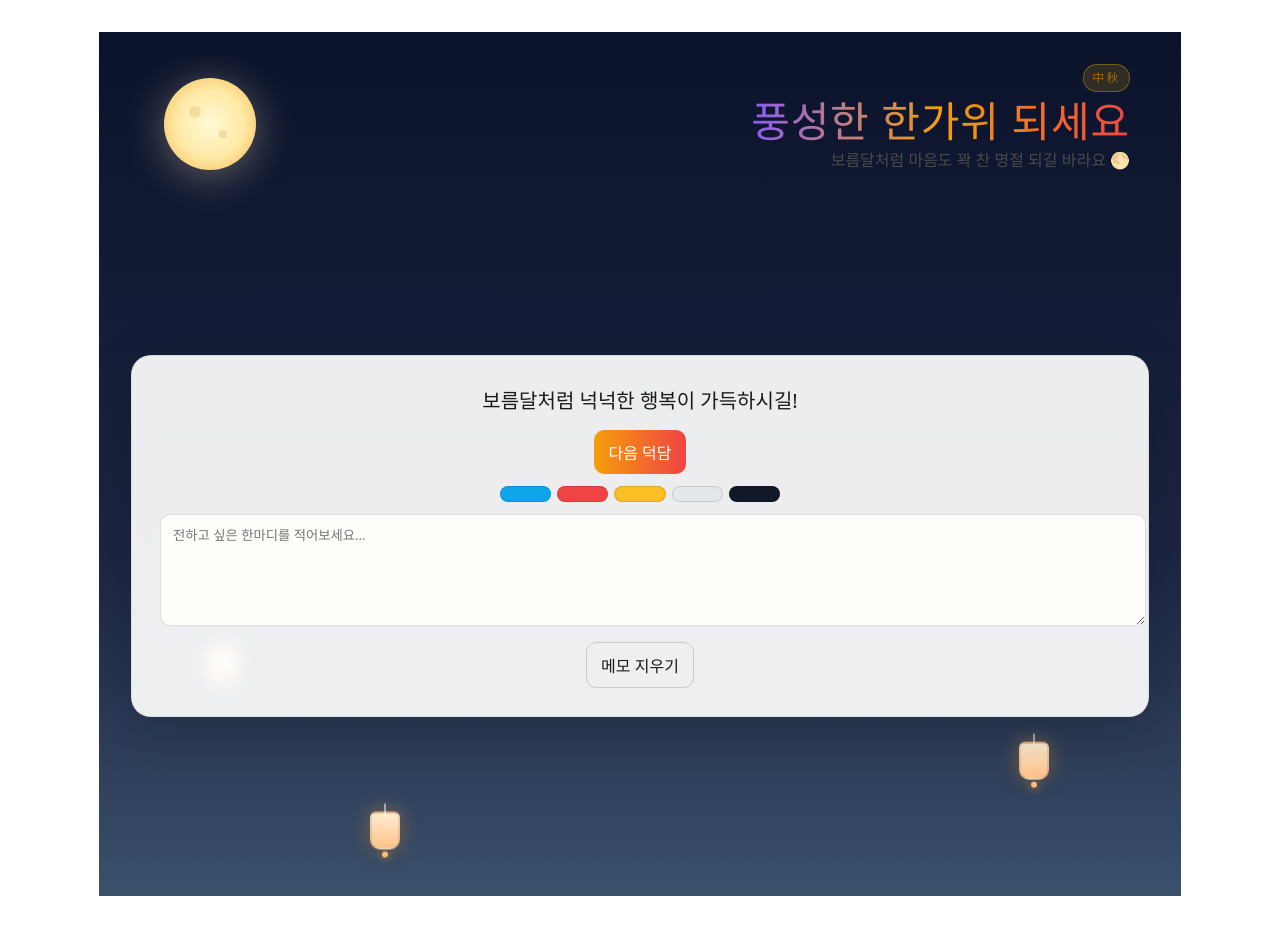
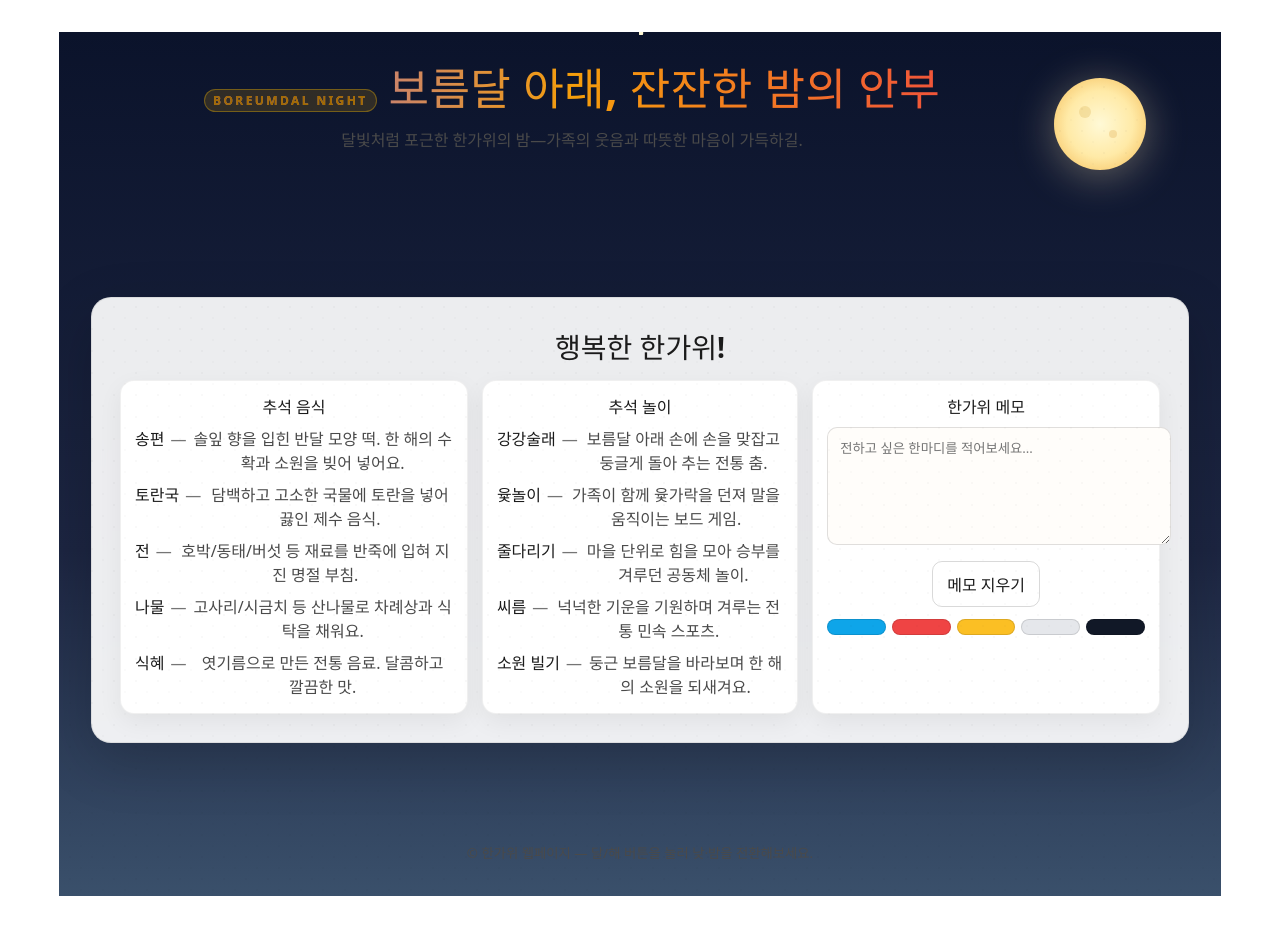
Before and after one commit to Ddaaan/PB-vue-static-page, a Vue app: page / in a window 1280 px wide. Built offline with nearby package versions, Linux system fonts and the light colour scheme.

Commit message:
Update 한가위 페이지

```diff
--- a/src/App.vue
+++ b/src/App.vue
@@ -1,7 +1,22 @@
 <template>
   <main class="app" :data-night="isNight">
-    <!-- 헤더: 달/해 토글 -->
+    <!-- 배경: 하늘/별 -->
+    <div class="sky" aria-hidden="true">
+      <i v-for="n in 80" :key="n" class="star" />
+    </div>
+
+    <!-- 헤더: 보름달 & 밤 느낌 카피 + 테마 토글 -->
     <header class="hero">
+      <div class="copy">
+        <h1>
+          <span class="eyebrow">BOREUMDAL NIGHT</span>
+          보름달 아래, 잔잔한 밤의 안부
+        </h1>
+        <p class="subtitle">
+          달빛처럼 포근한 한가위의 밤—가족의 웃음과 따뜻한 마음이 가득하길.
+        </p>
+      </div>
+
       <button class="orb" @click="toggleTheme" :title="isNight ? '아침으로 전환' : '밤으로 전환'" aria-label="테마 전환">
         <svg v-if="isNight" viewBox="0 0 120 120" class="moon">
           <defs>
@@ -29,20 +44,44 @@
           </g>
         </svg>
       </button>
-
-      <div class="title">
-        <span class="badge">中秋</span>
-        <h1>풍성한 한가위 되세요</h1>
-        <p class="subtitle">보름달처럼 마음도 꽉 찬 명절 되길 바라요 🌕</p>
-      </div>
     </header>
 
-    <!-- 덕담 카드 -->
-    <section class="card">
-      <p class="wish">{{ currentWish }}</p>
-      <div class="actions">
-        <button class="btn" @click="nextWish">다음 덕담</button>
-      </div>
+    <!-- 본문 섹션 -->
+    <section class="section">
+      <h2>행복한 한가위!</h2>
+
+      <div class="grid">
+        <!-- 음식 -->
+        <article class="panel">
+          <h3>추석 음식</h3>
+          <ul class="list">
+            <li v-for="food in foods" :key="food.name">
+              <span class="name">{{ food.name }}</span>
+              <span class="dash">—</span>
+              <span class="desc">{{ food.desc }}</span>
+            </li>
+          </ul>
+        </article>
+
+        <!-- 놀이 -->
+        <article class="panel">
+          <h3>추석 놀이</h3>
+          <ul class="list">
+            <li v-for="play in plays" :key="play.name">
+              <span class="name">{{ play.name }}</span>
+              <span class="dash">—</span>
+              <span class="desc">{{ play.desc }}</span>
+            </li>
+          </ul>
+        </article>
+
+        <!-- 메모 -->
+        <article class="panel">
+          <h3>한가위 메모</h3>
+          <label class="note">
+            <textarea v-model="note" placeholder="전하고 싶은 한마디를 적어보세요…"></textarea>
+          </label>
+          <button class="btn ghost" @click="clearNote" :disabled="note.trim().length === 0">메모 지우기</button>
 
           <div class="obang">
             <span class="c-blue" title="청(東)"></span>
@@ -51,17 +90,13 @@
             <span class="c-white" title="백(西)"></span>
             <span class="c-black" title="흑(北)"></span>
           </div>
-
-      <label class="note">
-        <textarea v-model="note" placeholder="전하고 싶은 한마디를 적어보세요…"></textarea>
-      </label>
-      <button class="btn ghost" @click="clearNote" :disabled="note.trim().length === 0">메모 지우기</button>
+        </article>
+      </div>
     </section>
 
-    <!-- 연등 (은은한 애니메이션) -->
-    <ul class="lanterns" aria-hidden="true">
-      <li v-for="i in 6" :key="i" :style="lanternStyle(i - 1)"></li>
-    </ul>
+    <footer class="foot">
+      <small>© 한가위 웹페이지 — 달/해 버튼을 눌러 낮·밤을 전환해보세요.</small>
+    </footer>
 
     <!-- 한지 텍스처 -->
     <div class="hanji" aria-hidden="true"></div>
@@ -69,57 +104,42 @@
 </template>
 
 <script setup lang="ts">
-import { ref, computed } from 'vue';
+import { ref } from 'vue';
 
-/** 테마 */
+/** 테마 토글 */
 const isNight = ref(true);
 function toggleTheme() {
   isNight.value = !isNight.value;
 }
 
-/** 덕담: 비어있지 않은 상수 배열 + 안전한 fallback */
-const WISHES = [
-  '보름달처럼 넉넉한 행복이 가득하시길!',
-  '달에게 빈 소원, 올가을에 이루어지길 바랍니다.',
-  '멀리 있어도 마음은 한가위처럼 한곳에 😊',
-  '가족과 웃음꽃 피는 풍성한 연휴 되세요.',
-  '건강하고 달달한 추석 보내세요! 송편처럼요 🥟',
-] as const;
+/** 데이터: 추석 음식/놀이 — 타입 명시로 안전하게 */
+type Item = { name: string; desc: string; };
 
-const wishIndex = ref(0);
-const currentWish = computed<string>(() => {
-  const idx = wishIndex.value % WISHES.length;
-  // ✅ 항상 string만 반환 (undefined 불가)
-  return WISHES[idx] ?? WISHES[0];
-});
-function nextWish() {
-  wishIndex.value = (wishIndex.value + 1) % WISHES.length;
-}
+const foods: Item[] = [
+  { name: '송편', desc: '솔잎 향을 입힌 반달 모양 떡. 한 해의 수확과 소원을 빚어 넣어요.' },
+  { name: '토란국', desc: '담백하고 고소한 국물에 토란을 넣어 끓인 제수 음식.' },
+  { name: '전', desc: '호박/동태/버섯 등 재료를 반죽에 입혀 지진 명절 부침.' },
+  { name: '나물', desc: '고사리/시금치 등 산나물로 차례상과 식탁을 채워요.' },
+  { name: '식혜', desc: '엿기름으로 만든 전통 음료. 달콤하고 깔끔한 맛.' },
+];
+
+const plays: Item[] = [
+  { name: '강강술래', desc: '보름달 아래 손에 손을 맞잡고 둥글게 돌아 추는 전통 춤.' },
+  { name: '윷놀이', desc: '가족이 함께 윷가락을 던져 말을 움직이는 보드 게임.' },
+  { name: '줄다리기', desc: '마을 단위로 힘을 모아 승부를 겨루던 공동체 놀이.' },
+  { name: '씨름', desc: '넉넉한 기운을 기원하며 겨루는 전통 민속 스포츠.' },
+  { name: '소원 빌기', desc: '둥근 보름달을 바라보며 한 해의 소원을 되새겨요.' },
+];
 
 /** 메모 */
 const note = ref('');
 function clearNote() {
   note.value = '';
 }
-
-/** 연등 스타일 */
-function lanternStyle(i: number) {
-  const left = (i * 15 + 10) % 100;
-  const delay = (i % 5) * 0.8;
-  const dur = 9 + (i % 4) * 2;
-  const scale = 0.8 + (i % 3) * 0.12;
-  return {
-    left: `${left}%`,
-    animationDelay: `${delay}s`,
-    animationDuration: `${dur}s`,
-    transform: `scale(${scale})`,
-  } as const;
-}
 </script>
 
-
 <style scoped>
-/* 배경/레이아웃 */
+/* 색/배경 */
 .app {
   --bg-night: linear-gradient(180deg, #0b132b 0%, #1c2541 60%, #3a506b 100%);
   --bg-day: linear-gradient(180deg, #9be2ff 0%, #c7f5ff 60%, #fef6e4 100%);
@@ -130,10 +150,10 @@ function lanternStyle(i: number) {
 
   min-height: 100svh;
   display: grid;
-  grid-template-rows: auto 1fr;
+  grid-template-rows: auto 1fr auto;
   place-items: center;
+  position: relative;
   overflow: hidden;
-  position: relative;
   background: var(--bg-night);
   color: var(--ink);
   transition: background 700ms ease;
@@ -150,30 +170,41 @@ function lanternStyle(i: number) {
   opacity: 0.35; mix-blend-mode: multiply; pointer-events: none;
 }
 
-/* Hero */
+/* 배경 별 */
+.sky { position: absolute; inset: 0; overflow: hidden; pointer-events: none; }
+.star {
+  position: absolute;
+  width: 2px; height: 2px;
+  background: #fff9d6; border-radius: 50%;
+  top: calc((var(--i, 1) * 7) % 100 * 1%); left: calc((var(--i, 1) * 13) % 100 * 1%);
+  opacity: .85; animation: twinkle 2.8s infinite ease-in-out;
+}
+.star:nth-child(odd) { width: 1px; height: 1px; opacity: .6; }
+.star:nth-child(3n) { animation-duration: 3.6s; }
+.star:nth-child(n) { --i: 1; }
+@keyframes twinkle { 0%,100%{opacity:.4;transform:scale(1)} 50%{opacity:1;transform:scale(1.6)} }
+.app[data-night="false"] .star { display: none; }
+
+/* 헤더 */
 .hero {
-  width: 100%; max-width: 980px;
-  display: grid;
-  grid-template-columns: 1fr auto;
-  align-items: start;
-  gap: 16px;
+  width: 100%; max-width: 1040px;
+  display: grid; grid-template-columns: 1fr auto;
+  align-items: start; gap: 16px;
 }
-.title { text-align: right; }
-.title h1 {
-  font-size: clamp(26px, 5vw, 42px);
-  margin: 6px 0 4px;
-  letter-spacing: 0.02em;
-  font-weight: 800;
+.copy h1 {
+  margin: 0;
+  font-size: clamp(26px, 5vw, 44px);
+  font-weight: 800; letter-spacing: .01em;
   background: linear-gradient(90deg, #8b5cf6, #f59e0b, #ef4444);
   -webkit-background-clip: text; background-clip: text; color: transparent;
 }
-.subtitle { margin: 0; color: var(--ink-soft); }
-.badge {
-  display: inline-block;
-  font-size: 12px; padding: 4px 8px; border-radius: 999px;
+.eyebrow {
+  display: inline-block; font-size: 12px; letter-spacing: .2em;
+  padding: 4px 8px; border-radius: 999px;
   background: rgba(245,183,0,0.15); color: #a36b00; border: 1px solid rgba(245,183,0,0.35);
-  letter-spacing: 0.2em;
+  margin-bottom: 8px;
 }
+.subtitle { margin: 8px 0 0; color: var(--ink-soft); }
 
 /* 달/해 버튼 */
 .orb {
@@ -186,25 +217,52 @@ function lanternStyle(i: number) {
 .orb:hover { transform: scale(1.03) rotate(-2deg); }
 .moon, .sun { width: 100%; height: 100%; display: block; }
 
-/* 카드 */
-.card {
-  position: relative;
-  width: min(960px, 92vw);
+/* 섹션 */
+.section {
+  width: 100%; max-width: 1040px;
+  margin-top: clamp(16px, 3.5vw, 28px);
   background: var(--card);
   backdrop-filter: blur(8px);
   border: 1px solid var(--card-border);
   box-shadow: 0 18px 55px rgba(0,0,0,0.18);
   border-radius: 20px;
   padding: clamp(16px, 3.5vw, 28px);
-  margin-top: clamp(14px, 3vw, 24px);
-  z-index: 2;
 }
-.wish {
-  text-align: center;
-  font-size: clamp(16px, 2.4vw, 20px);
-  margin: 2px 0 14px;
+.section > h2 {
+  margin: 0 0 12px; font-size: clamp(22px, 3.6vw, 28px);
 }
-.actions { display: flex; justify-content: center; }
+
+/* 그리드 */
+.grid {
+  display: grid; gap: 14px;
+  grid-template-columns: 1fr;
+}
+@media (min-width: 860px) {
+  .grid { grid-template-columns: 1.1fr 1fr 1.1fr; }
+}
+
+/* 패널 */
+.panel {
+  background: #fff; border: 1px solid rgba(0,0,0,0.06);
+  border-radius: 14px; padding: 14px;
+  box-shadow: 0 8px 24px rgba(0,0,0,0.06);
+}
+.panel h3 { margin: 0 0 8px; font-size: 16px; }
+
+/* 리스트 */
+.list { list-style: none; margin: 0; padding: 0; display: grid; gap: 8px; }
+.list li { display: grid; grid-template-columns: auto auto 1fr; align-items: start; gap: 6px; }
+.name { font-weight: 700; }
+.dash { opacity: .6; }
+.desc { color: var(--ink-soft); }
+
+/* 메모 */
+.note textarea {
+  width: 100%; min-height: 96px; resize: vertical;
+  padding: 10px 12px; border-radius: 10px;
+  border: 1px solid rgba(0,0,0,0.12); background: #fffdfa;
+  font-family: ui-sans-serif, system-ui, -apple-system, "Segoe UI", Roboto, "Noto Sans KR", "Apple SD Gothic Neo", sans-serif;
+}
 
 /* 버튼 */
 .btn {
@@ -212,42 +270,21 @@ function lanternStyle(i: number) {
   background: linear-gradient(90deg, #f59e0b, #ef4444);
   color: white; padding: 10px 14px; border-radius: 10px; font-weight: 700;
   cursor: pointer; transition: transform 120ms ease, filter 120ms ease;
+  margin-top: 10px;
 }
 .btn:hover { transform: translateY(-1px); filter: brightness(1.05); }
 .btn:active { transform: translateY(0); }
-.btn.ghost { background: transparent; border: 1px solid rgba(0,0,0,0.15); color: var(--ink); margin-top: 10px; }
+.btn.ghost { background: transparent; border: 1px solid rgba(0,0,0,0.15); color: var(--ink); }
 
-/* 오방색 */
+/* 오방색 포인트 */
 .obang {
   display: grid; grid-template-columns: repeat(5, 1fr);
-  gap: 6px; margin: 12px auto; max-width: 280px;
+  gap: 6px; margin-top: 12px;
 }
 .obang span { display:block; height: 16px; border-radius: 999px; box-shadow: inset 0 0 0 1px rgba(0,0,0,0.12); }
 .c-blue { background:#0ea5e9; } .c-red{background:#ef4444;} .c-yellow{background:#fbbf24;}
-.c-white{background:#e5e7eb;} .c-black{background:#111827;}
+.c-white{background:#e5e7eb;} .c-black{background:#111827; }
 
-/* 메모 */
-.note textarea {
-  width: 100%; min-height: 90px; resize: vertical;
-  padding: 10px 12px; border-radius: 10px; border: 1px solid rgba(0,0,0,0.12);
-  background: #fffdfa;
-  font-family: ui-sans-serif, system-ui, -apple-system, "Segoe UI", Roboto, "Noto Sans KR", "Apple SD Gothic Neo", sans-serif;
-}
-
-/* 연등 */
-.lanterns { list-style:none; margin:0; padding:0; position:absolute; inset-inline:0; bottom:-20vh; }
-.lanterns li {
-  position:absolute; bottom:-20vh; width:26px; height:34px;
-  background: linear-gradient(#ffecd1, #ffc48a);
-  border:2px solid rgba(0,0,0,0.1);
-  border-radius:6px 6px 10px 10px;
-  box-shadow: 0 8px 16px rgba(0,0,0,0.15), 0 0 20px rgba(255,160,64,0.45);
-  animation: floatUp linear infinite;
-}
-.lanterns li::before, .lanterns li::after { content:''; position:absolute; left:50%; transform:translateX(-50%); }
-.lanterns li::before { top:-10px; width:2px; height:14px; background:rgba(255,255,255,0.5); }
-.lanterns li::after { bottom:-10px; width:6px; height:6px; background:#ffbe76; border-radius:50%; box-shadow:0 0 10px rgba(255,190,118,0.8); }
-@keyframes floatUp { from{transform:translateY(0)} to{transform:translateY(-120vh)} }
-
-.app[data-night="false"] .lanterns li { opacity:.75; box-shadow: 0 6px 12px rgba(0,0,0,0.1), 0 0 0 rgba(255,160,64,0); }
+/* 푸터 */
+.foot { margin-top: 12px; text-align: center; color: var(--ink-soft); }
 </style>
```
Lines whose indentation alone changed are shown as unchanged.
